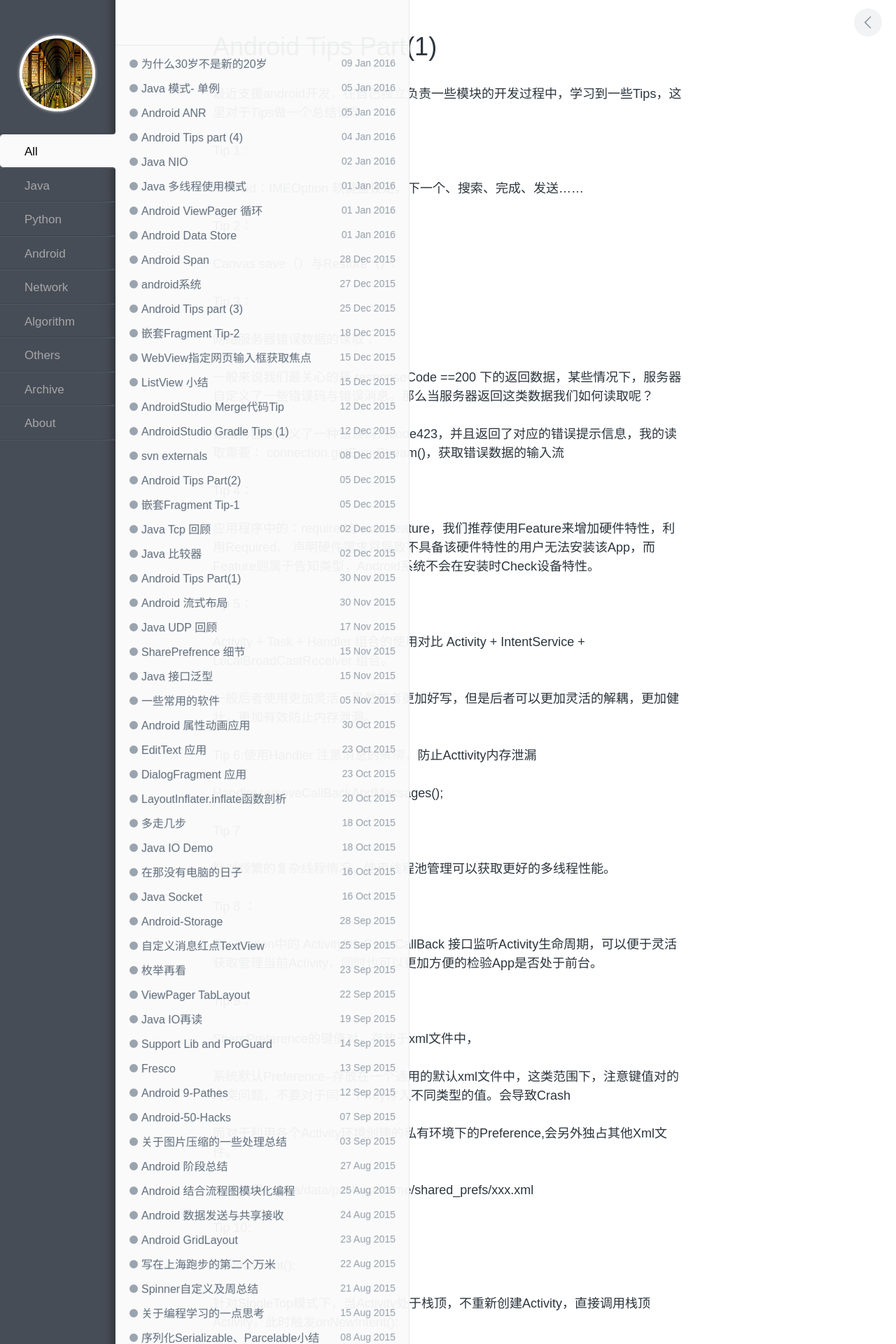
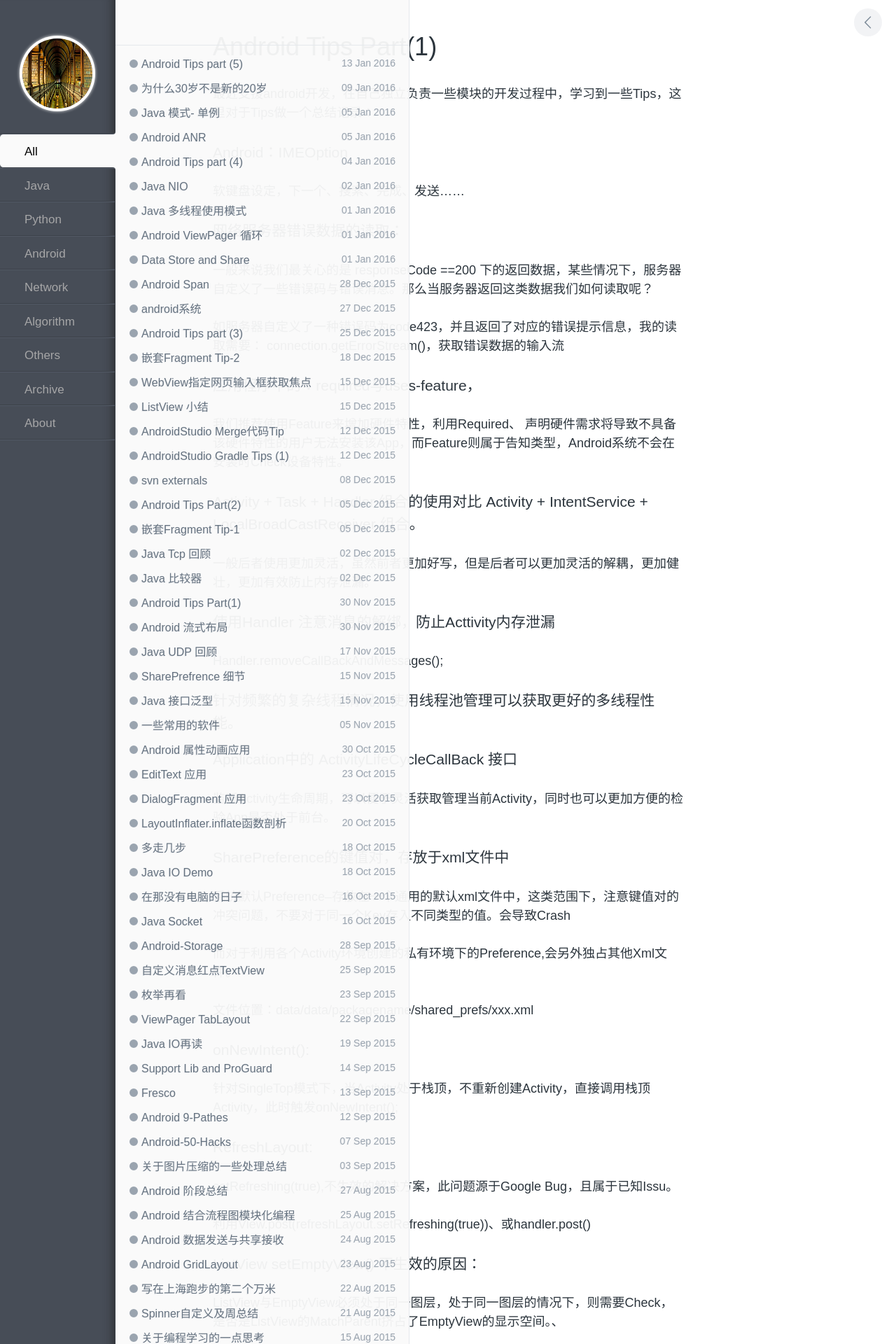
Before and after one commit to enlipan/enlipan.github.io, a Jekyll site: the page built from _posts/2015-11-30-android-tips-from-qxb.md, in a window 1280 px wide. Shown: the top 1920 px of the page at 70% size. Built offline with Jekyll 4.4.1, drawn with Linux system fonts in a browser that asks for light colours; comment, search, counter and statistics services are not loaded; some of the changed text lies outside the part shown.

Commit message:
post pages android tip 5 || android data store

```diff
--- a/_posts/2015-11-30-android-tips-from-qxb.md
+++ b/_posts/2015-11-30-android-tips-from-qxb.md
@@ -6,55 +6,49 @@
 
 最近支援android开发，在自己独立负责一些模块的开发过程中，学习到一些Tips，这里对于Tips做一个总结记录：
 
-Tip 1 :
 
-Android：IMEOption  软键盘设定，下一个、搜索、完成、发送……
+###  Android：IMEOption
+
+ 软键盘设定，下一个、搜索、完成、发送……
 
 
-Tip 2：
 
-Canvas save（）与Restore（）：
-
-
-Tip 3：
-
-网络服务器错误数据的读取：
+###  网络服务器错误数据的读取：
 
 一般来说我们最关心的是 responseCode ==200 下的返回数据，某些情况下，服务器自定义了一些错误码与错误消息。那么当服务器返回这类数据我们如何读取呢？
 
 如服务器自定义了一种错误码为code423，并且返回了对应的错误提示信息，我的读取需要：
 connection.getErrorStream()，获取错误数据的输入流
 
-Tip 4：
 
-应用程序中的：required与uses-feature，我们推荐使用Feature来增加硬件特性，利用Required、
+
+###  应用程序中的：required与uses-feature，
+
+我们推荐使用Feature来增加硬件特性，利用Required、
 声明硬件需求将导致不具备该硬件特性的用户无法安装该App，而Feature则属于告知类型，Android系统不会在安装时Check设备特性。
 
-Tip 5：
 
-Activity + Task + Handler 组合的使用对比 Activity + IntentService + LocalBroadCastReceiver 组合。
+
+###  Activity + Task + Handler 组合的使用对比 Activity + IntentService + LocalBroadCastReceiver 组合。
 
 一般后者使用更加灵活，虽然前者更加好写，但是后者可以更加灵活的解耦，更加健壮，更加有效防止内存泄漏。
 
 
-Tip 6:使用Handler 注意消息的解绑，防止Acttivity内存泄漏
+###  使用Handler 注意消息的解绑，防止Acttivity内存泄漏
 
 Handler.removeCallBackAndMessages();
 
 
-Tip 7 :
-
-针对频繁的复杂线程情况，使用线程池管理可以获取更好的多线程性能。
+###  针对频繁的复杂线程情况，使用线程池管理可以获取更好的多线程性能。
 
 
-Tip 8 ：
+###  Application中的 ActivityLifeCycleCallBack 接口
 
-Application中的 ActivityLifeCycleCallBack 接口监听Activity生命周期，可以便于灵活获取管理当前Activity，同时也可以更加方便的检验App是否处于前台。
+监听Activity生命周期，可以便于灵活获取管理当前Activity，同时也可以更加方便的检验App是否处于前台。
 
 
-Tip 9：
 
-SharePreference的键值对，存放于xml文件中，
+###  SharePreference的键值对，存放于xml文件中
 
 系统默认Preference--存放在一个通用的默认xml文件中，这类范围下，注意键值对的冲突问题，不要对于同一个Key存入不同类型的值。会导致Crash
 
@@ -62,38 +56,34 @@
 
 文件位置：data/data/packagename/shared_prefs/xxx.xml
 
-Tip 10:
 
-onNewIntent():
+###  onNewIntent():
 
 针对SingleTop模式下，当Activity处于栈顶，不重新创建Activity，直接调用栈顶Activity，此时触发onNewIntent();
 
 
-Tip 11:
-
-RefreshLayout:
+###  RefreshLayout:
 
 setRefreshing(true),不生效的解决方案，此问题源于Google Bug，且属于已知Issu。
 
 利用View.post(refreshLayout.setRefreshing(true))、或handler.post()
 
 
-Tip 12：
-
-ListView setEmptyView() 不生效的原因：
+###  ListView setEmptyView() 不生效的原因：
 
 ListView与EmptyView必须处于同一图层，处于同一图层的情况下，则需要Check，是否是ListView的MatchParent挤占了EmptyView的显示空间。、
 
 此类情形活用：FrameLayout可以解决此类问题。
 
-Tip 13：
 
-ListView 子Item包含多个元素时，最下子View的MarginBottom（），很多时候不生效，需要设定整个Item的Pading。
+###  ListView 子Item包含多个元素时，最下子View的MarginBottom（），很多时候不生效，需要设定整个Item的Pading。
 
-Tip 14:
+`android:clipChildren`
 
-RelativaLayout 中  Gravity 属性的设定转换为
 
-layout_centerVertical = "true"
+
+###  RelativaLayout 中  Gravity 属性
+
+设定转换为 layout_centerVertical = "true"
 
 .......
```
Also changed, not shown: _posts/2015-12-05-android-tips-part-2.md (+8 -8 lines), _posts/2015-12-25-android-tip-part-3.md (+9 -10 lines), _posts/2015-12-28-android-span.md (+23 -0 lines), _posts/2016-01-01-android-about-data-store.md (+10 -2 lines), _posts/2016-01-04-android-tips-part-4.md (+6 -11 lines), _posts/2016-01-13-android-tips-5-crash-log.md (added, +67 -0 lines), assets/img/20160112/content-provider-join.PNG (added), assets/img/20160112/created-provider.PNG (added).
